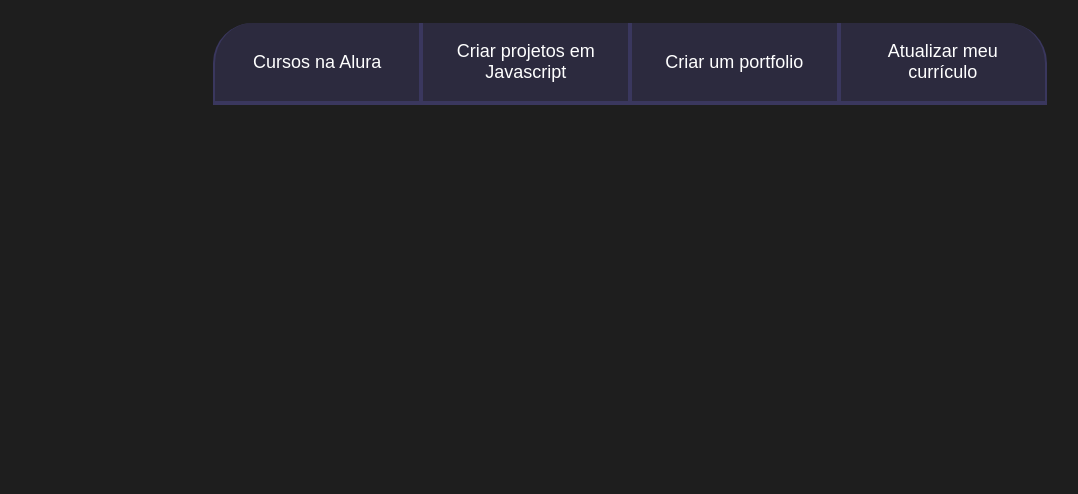
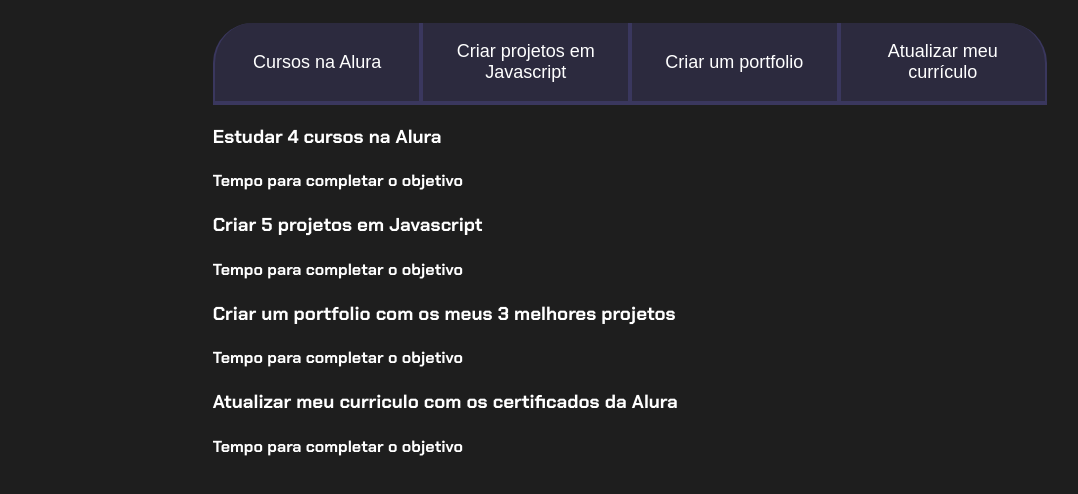
Before and after one commit to isahxv/1projeto3c, a plain HTML site: page index.html in a window 1280 px wide. Shown: the part 80-574 px from the top of the page, without its empty margins (10-1088 px from the left). Drawn offline with Linux system fonts and the light colour scheme.

Commit message:
Add files via upload

```diff
--- a/index.html
+++ b/index.html
@@ -12,12 +12,33 @@
 <body>
     <section class="conteudo-principal">
         <h2 class="titulo-principal">Meus Objetivos do ano<span>_</span></h2>
-        <div class="botoes">
-            <button class="botao ativo">Cursos na Alura</button>
-            <button class="botao">Criar projetos em Javascript</button>
-            <button class="botao">Criar um portfolio</button>
-            <button class="botao">Atualizar meu currículo</button>
+        <div class="conteudo">
+            <div class="botoes">
+                <button class="botao ativo">Cursos na Alura</button>
+                <button class="botao">Criar projetos em Javascript</button>
+                <button class="botao">Criar um portfolio</button>
+                <button class="botao">Atualizar meu currículo</button>
+            </div>
+            <div class="abas-textos">
+                <div class="aba-conteudo">
+                    <h3 class="aba-conteudo-titulo-principal">Estudar 4 cursos na Alura</h3>
+                    <h4 class="aba-conteudo-titulo-secundario">Tempo para completar o objetivo</h4>
+                </div>
+                <div class="aba-conteudo">
+                    <h3 class="aba-conteudo-titulo-principal">Criar 5 projetos em Javascript</h3>
+                    <h4 class="aba-conteudo-titulo-secundario">Tempo para completar o objetivo</h4>
+                </div>
+                <div class="aba-conteudo">
+                    <h3 class="aba-conteudo-titulo-principal">Criar um portfolio com os meus 3 melhores projetos</h3>
+                    <h4 class="aba-conteudo-titulo-secundario">Tempo para completar o objetivo</h4>
+                </div>
+                <div class="aba-conteudo">
+                    <h3 class="aba-conteudo-titulo-principal">Atualizar meu curriculo com os certificados da Alura</h3>
+                    <h4 class="aba-conteudo-titulo-secundario">Tempo para completar o objetivo</h4>
+                </div>
+            </div>
         </div>
+
     </section>
     <script src="main.js"></script>
 </body>
```
